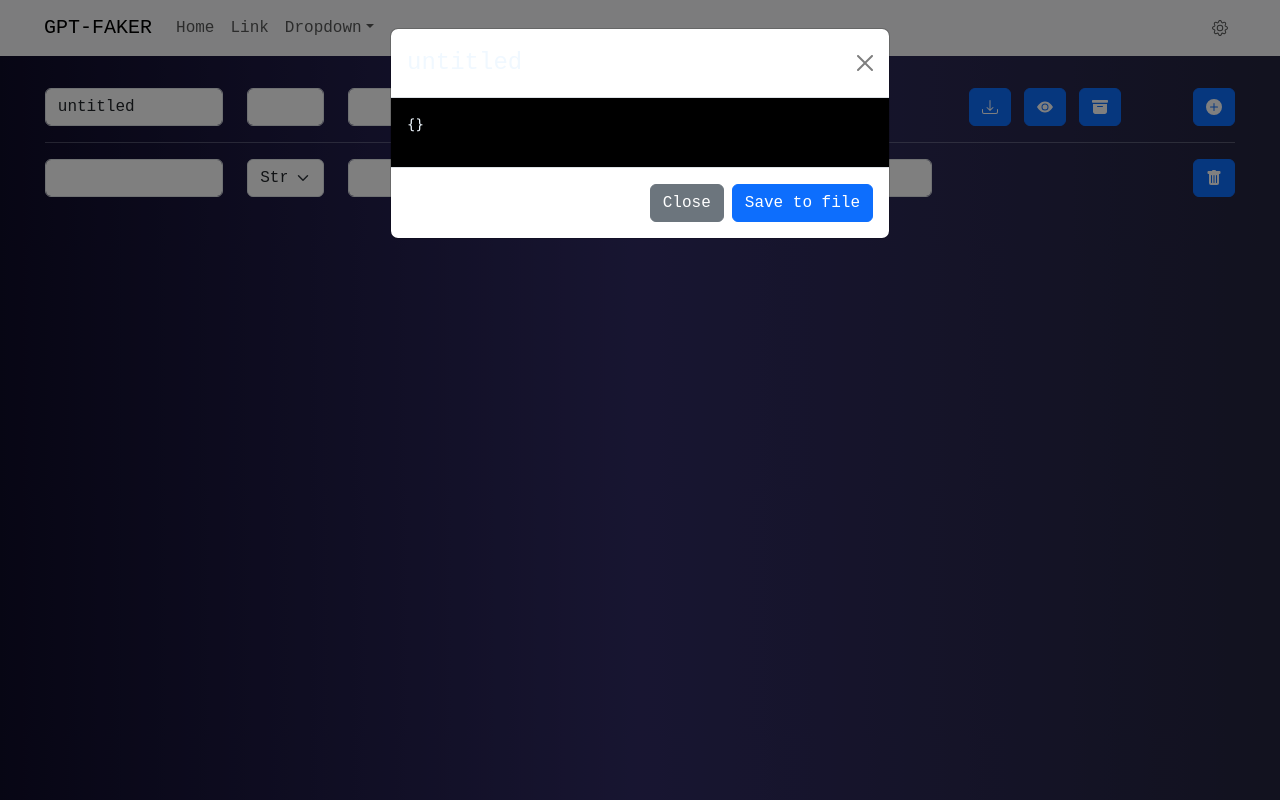
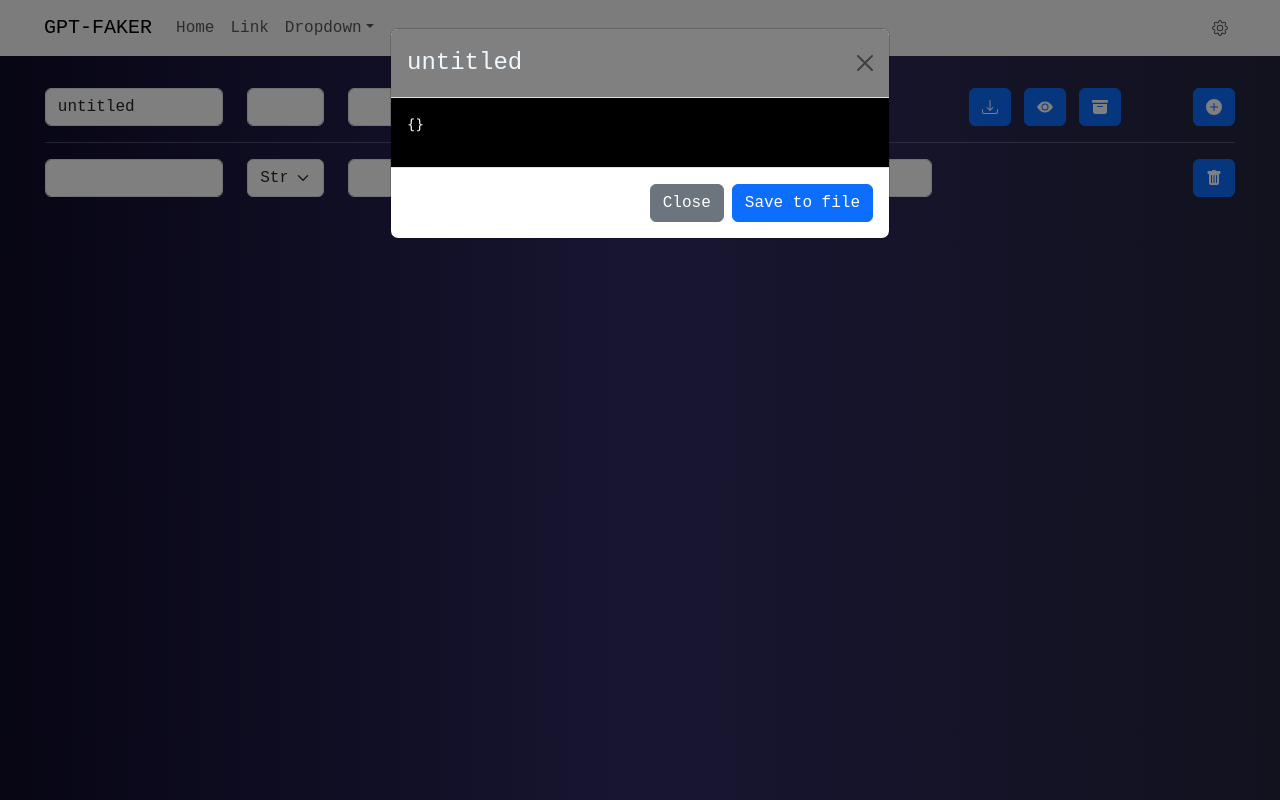
Before and after one commit to PaperUnicorn/gpt-faker, a React (Create React App) app: page / in a window 1280 px wide. Both pictures are taken after a click on the button 1099 px from the left and 107 px from the top of the page. Built offline with nearby package versions, Linux system fonts and the light colour scheme; no server answers.

Commit message:
style: modal

```diff
--- a/src/components/FileModal.tsx
+++ b/src/components/FileModal.tsx
@@ -18,7 +18,7 @@ const FileModal: React.FC<{
 
   return (
     <Modal show={show}>
-      <Modal.Header closeButton>
+      <Modal.Header style={{ background: "grey" }} closeButton>
         <Modal.Title>{title}</Modal.Title>
       </Modal.Header>
       <Modal.Body style={{ background: "black" }}>
```
